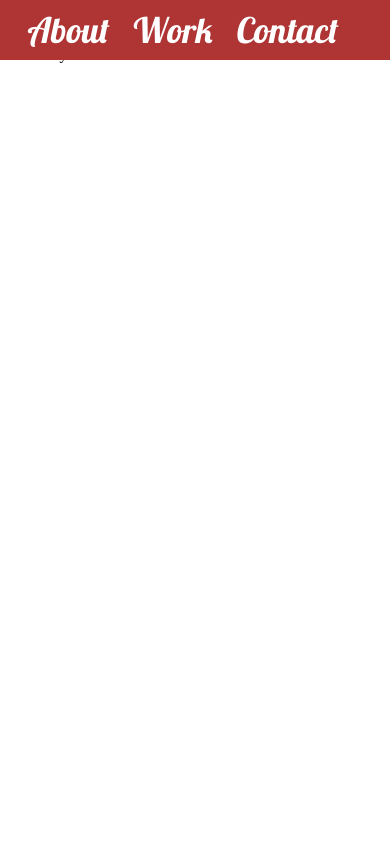
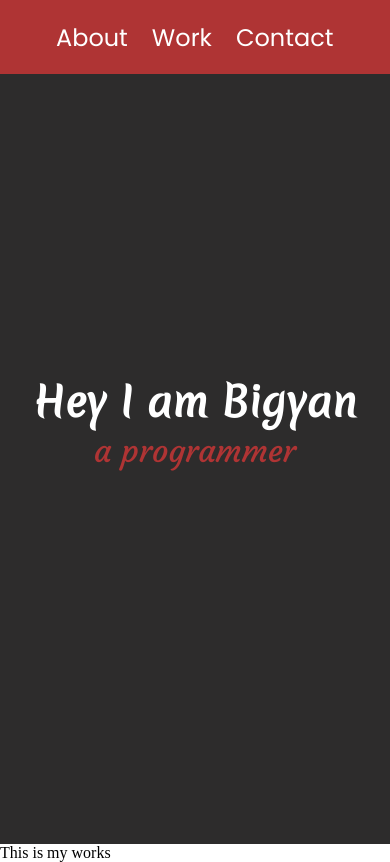
Before and after one commit to iambigyandahal/iambigyandahal.github.io, a PHP site: page / in a window 390 px wide. Before the commit the page ends 63 px from the top, so only its background shows below. Run offline with PHP 8.4, Linux system fonts and the light colour scheme.

Commit message:
Add files via upload

```diff
--- a/assets/style.css
+++ b/assets/style.css
@@ -19,12 +19,12 @@
 header nav a {
   color: #fff;
   text-decoration: none;
-  font-size: 2.2em;
-  font-family: Lobster, sans-serif;
+  font-size: 1.5em;
+  font-family: Poppins, sans-serif;
   padding-right: 20px;
 }
 
-#stylecase {
+#about {
   width: 100%;
   height: 100vh;
   display: flex;
@@ -35,12 +35,12 @@
   color: #fff;
 }
 
-#stylecase h1 {
-  font-size: 4em;
+#about h1 {
+  font-size: 3em;
   font-family: Merienda;
 }
 
-#stylecase p {
+#about p {
   font-size: 2.5em;
   font-family: "Courgette";
   color: #af3434;
@@ -49,5 +49,21 @@
 @media (max-width: 768px) {
   header {
     justify-content: center;
+    padding: 5%;
+  }
+
+  header nav a {
+    font-size: 1.5em;
+  }
+
+  #about h1 {
+    font-size: 2.5em;
+    font-family: Merienda;
+  }
+
+  #about p {
+    font-size: 2em;
+    font-family: "Courgette";
+    color: #af3434;
   }
 }
```
